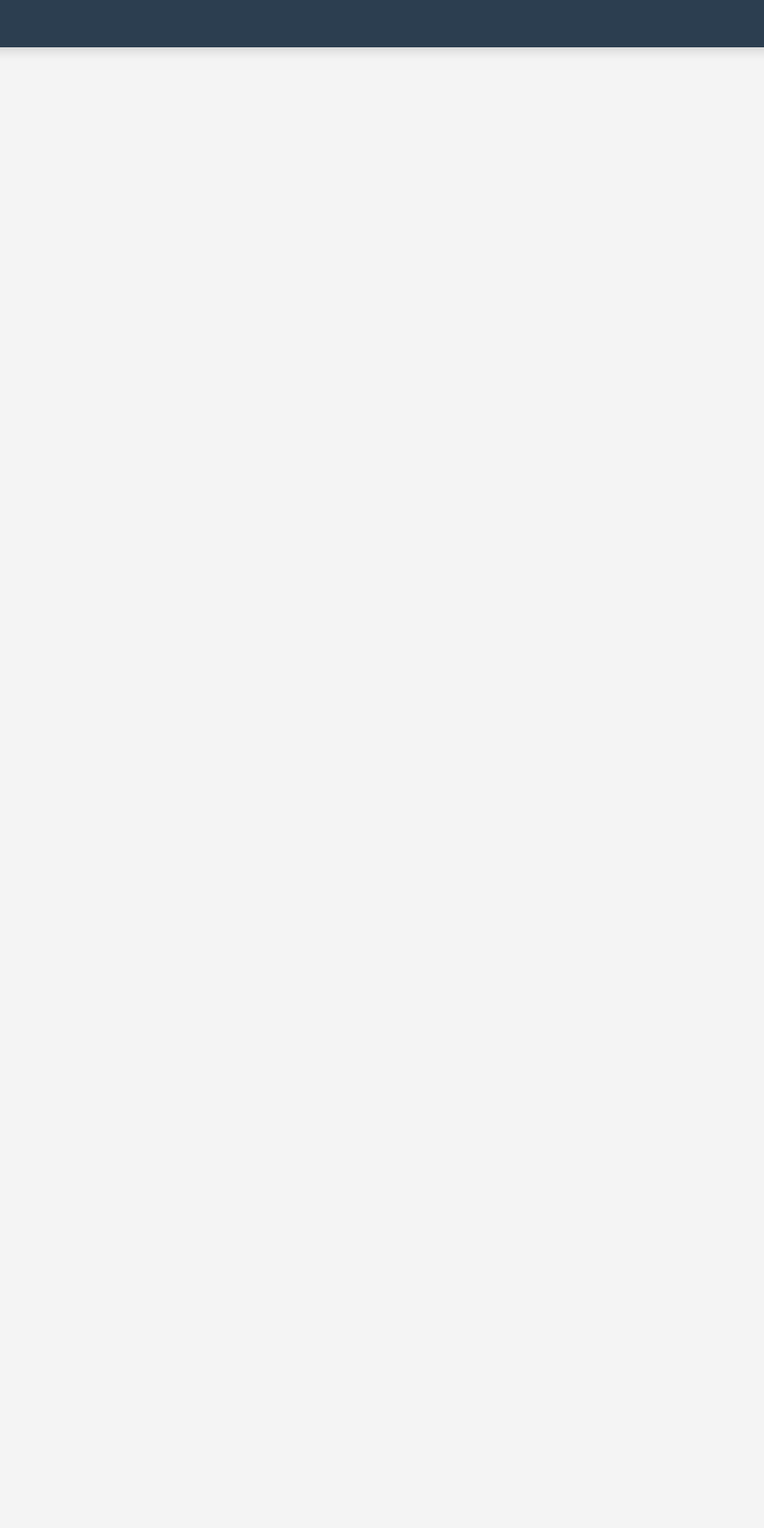
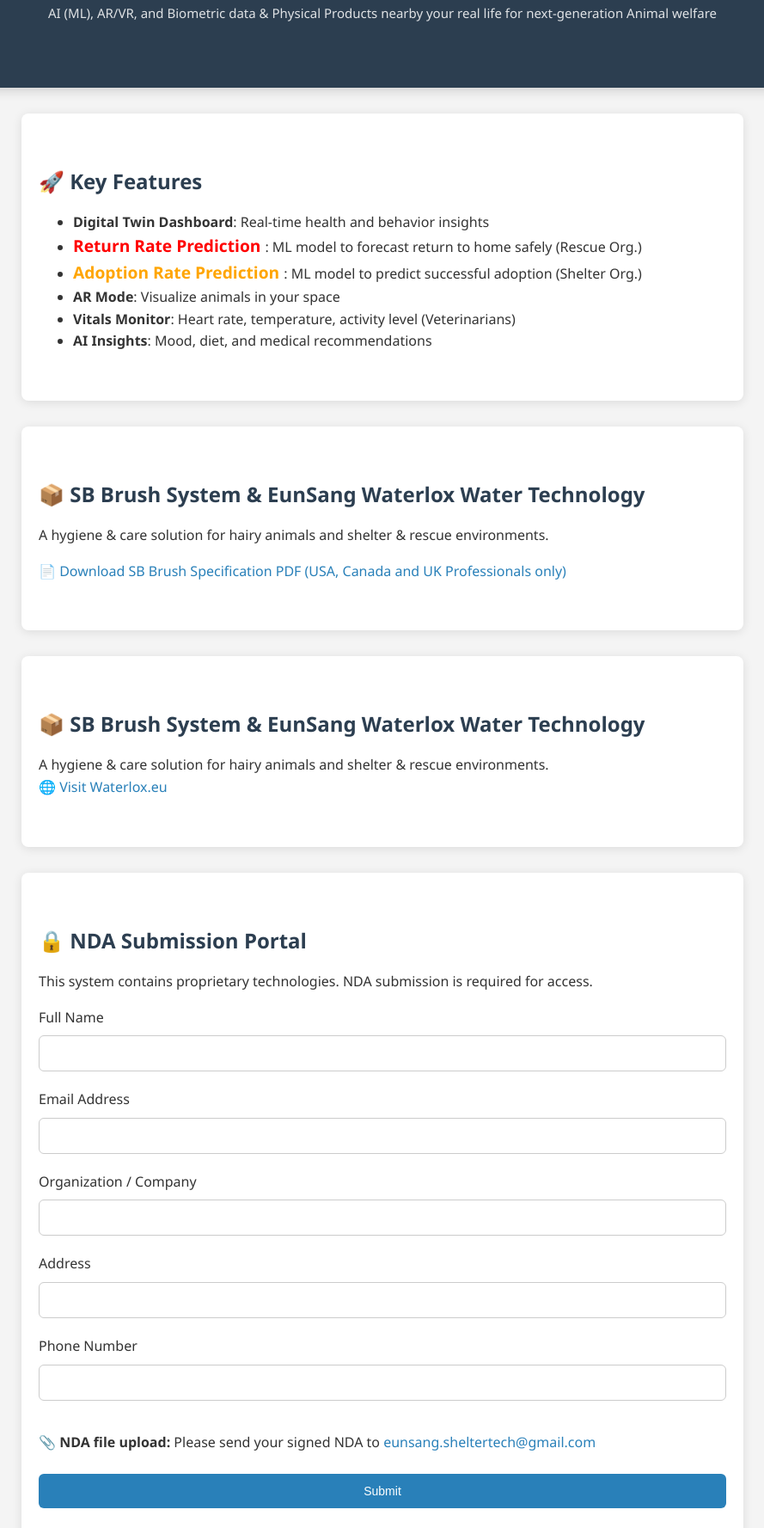
Before and after one commit to eunsang0815/shelter_tech, a plain HTML site: page index.html in a window 1280 px wide. Shown: the part 219-1996 px from the top of the page at 86% size, without its empty margins (195-1084 px from the left). Before the commit the page ends 800 px from the top, so only its background shows below. Drawn offline with Linux system fonts and the light colour scheme.

Commit message:
Update index.html

```diff
--- a/index.html
+++ b/index.html
@@ -137,4 +137,111 @@
   <header>
     <h1>
       <span class="paw-icon">🐾</span>
-      EunSang Shelter Tech – Digi
+      EunSang Shelter Tech – Digital Twin Lab
+    </h1>
+    <p>AI (ML), AR/VR, and Biometric data & Physical Products nearby your real life for next-generation Animal welfare</p>
+  </header>
+
+  <!-- 기능 섹션 -->
+  <section>
+    <h2>🚀 Key Features</h2>
+    <ul>
+      <li><strong>Digital Twin Dashboard</strong>: Real-time health and behavior insights</li>
+
+      <li>
+        <strong>
+          <a href="https://returnratemodel-6i2mvrlijxb3mw6eopqz2k.streamlit.app/"
+             target="_blank" rel="noopener noreferrer"
+             style="font-size:1.2em; color:red; font-weight:bold;">
+            Return Rate Prediction
+          </a>
+        </strong>
+        : ML model to forecast return to home safely (Rescue Org.)
+      </li>
+
+      <li>
+        <strong>
+          <a href="https://adoptionmodels-ujdmpxfvyqnjqk7x4uux2o.streamlit.app/"
+             target="_blank" rel="noopener noreferrer"
+             style="font-size:1.2em; color:orange; font-weight:bold;">
+            Adoption Rate Prediction
+          </a>
+        </strong>
+        : ML model to predict successful adoption (Shelter Org.)
+      </li>
+
+      <li><strong>AR Mode</strong>: Visualize animals in your space</li>
+      <li><strong>Vitals Monitor</strong>: Heart rate, temperature, activity level (Veterinarians)</li>
+      <li><strong>AI Insights</strong>: Mood, diet, and medical recommendations</li>
+    </ul>
+  </section>
+
+  <!-- SB Brush System -->
+  <section>
+    <h2>📦 SB Brush System & EunSang Waterlox Water Technology</h2>
+    <p>A hygiene & care solution for hairy animals and shelter & rescue environments.</p>
+    <p><a href="SB_Brush_Specification.pdf" target="_blank">📄 Download SB Brush Specification PDF (USA, Canada and UK Professionals only)</a></p>
+  </section>
+
+  <!-- Waterlox 링크 추가 -->
+  <section>
+    <h2>📦 SB Brush System & EunSang Waterlox Water Technology</h2>
+    <p>
+      A hygiene & care solution for hairy animals and shelter & rescue environments.<br>
+      <a href="http://www.waterlox.eu" target="_blank" style="color:#2980b9;">
+        🌐 Visit Waterlox.eu
+      </a>
+    </p>
+  </section>
+
+  <!-- NDA 제출 -->
+  <section>
+    <h2>🔒 NDA Submission Portal</h2>
+    <p>This system contains proprietary technologies. NDA submission is required for access.</p>
+
+    <form action="https://formspree.io/f/your-form-id" method="POST">
+      <label for="name">Full Name</label>
+      <input type="text" id="name" name="name" required />
+
+      <label for="email">Email Address</label>
+      <input type="email" id="email" name="email" required />
+
+      <label for="organization">Organization / Company</label>
+      <input type="text" id="organization" name="organization" />
+
+      <label for="address">Address</label>
+      <input type="text" id="address" name="address" />
+
+      <label for="phone">Phone Number</label>
+      <input type="tel" id="phone" name="phone" />
+
+      <p><strong>📎 NDA file upload:</strong> Please send your signed NDA to
+      <a href="mailto:eunsang.sheltertech@gmail.com">eunsang.sheltertech@gmail.com</a></p>
+
+      <button type="submit">Submit</button>
+    </form>
+  </section>
+
+  <!-- 푸터 -->
+  <footer>
+    <p>
+      Contact: <a href="mailto:eunsang.sheltertech@gmail.com">eunsang.sheltertech@gmail.com</a>
+      | Tel: +82 10 3282 5822
+    </p>
+
+    <p>
+      <a href="https://www.facebook.com/waterloxusa" target="_blank" class="facebook-link">
+        <svg xmlns="http://www.w3.org/2000/svg" width="20" height="20" fill="#3b5998" viewBox="0 0 24 24">
+          <path d="M22.675 0h-21.35C.597 0 0 .597 0 1.333v21.333C0 23.403.597 24 1.325 24H12.82V14.706h-3.13v-3.622h3.13V8.413c0-3.1 1.894-4.788 4.659-4.788 1.325 0 2.463.097 2.794.14v3.243h-1.916c-1.504 0-1.794.714-1.794 1.762v2.312h3.587l-.467 3.622h-3.12V24h6.116C23.403 24 24 23.403 24 22.667V1.333C24 .597 23.403 0 22.675 0z"/>
+        </svg>
+        WaterloxUSA
+      </a>
+    </p>
+
+    <p style="margin-top: 8px; font-size: 14px; color: #777;">
+      © 2025 EunSang Shelter Technology
+    </p>
+  </footer>
+
+</body>
+</html>
```
